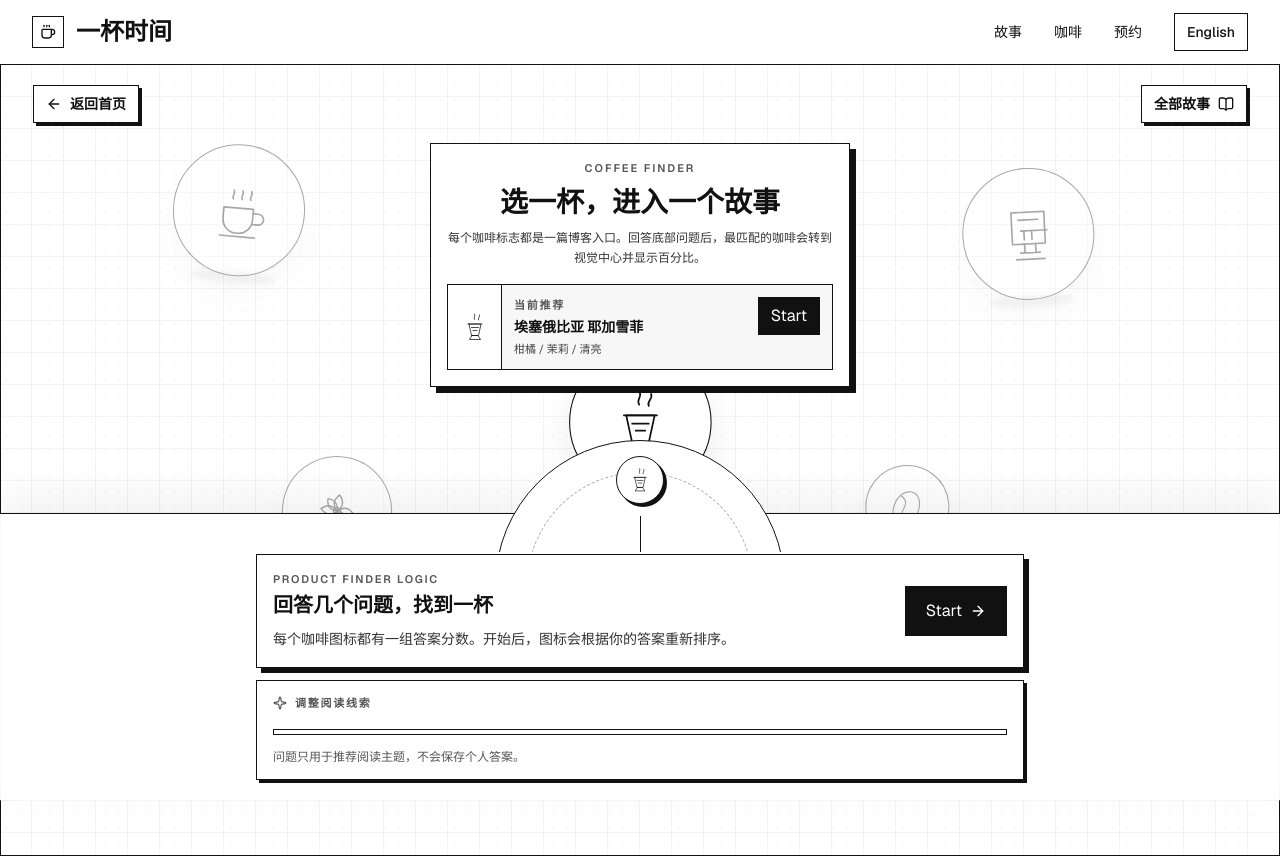
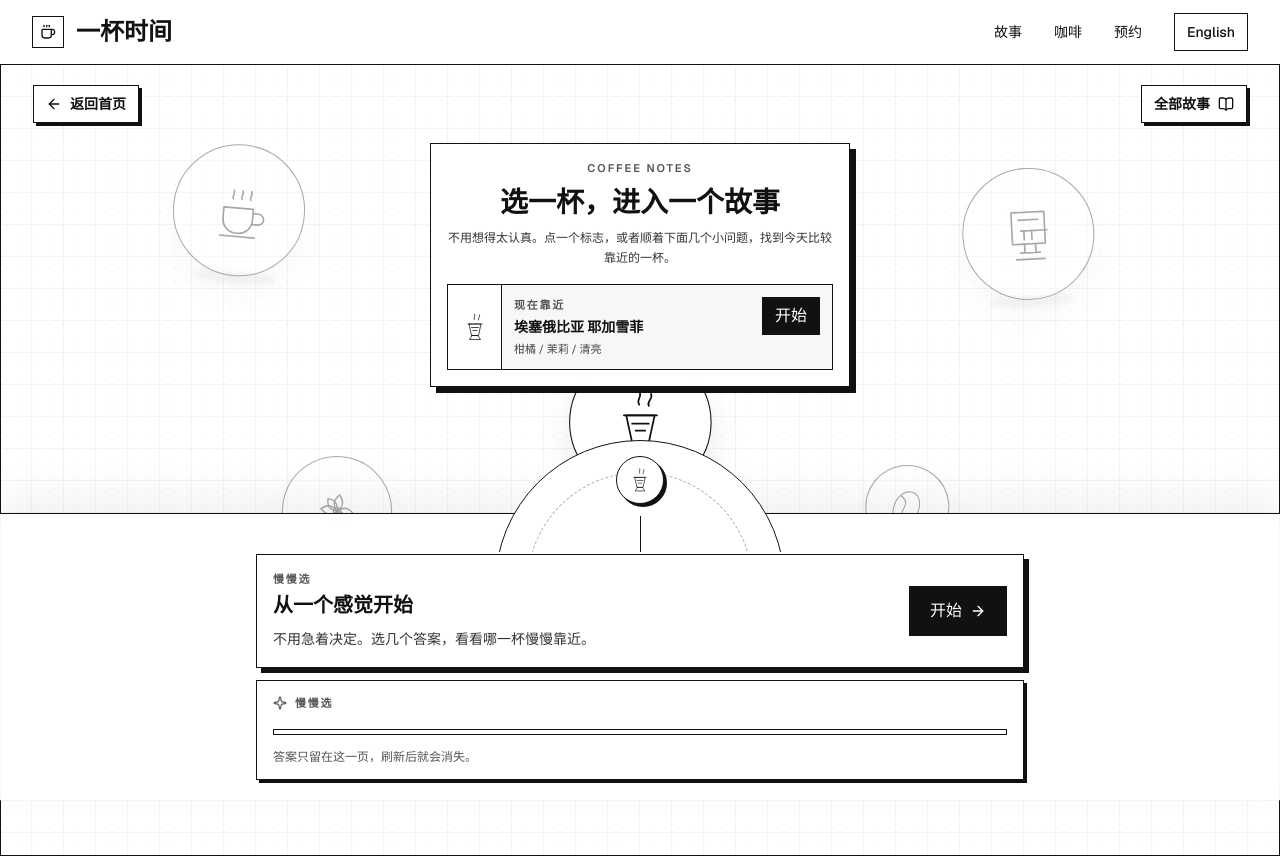
Before and after one commit to Shunnnyyy/yibei-time-site, a Next.js app: page /coffee-finder in a window 1280 px wide. Built offline with nearby package versions, Linux system fonts and the light colour scheme.

Commit message:
Soften coffee finder copy

```diff
--- a/src/app/coffee-finder/page.tsx
+++ b/src/app/coffee-finder/page.tsx
@@ -6,7 +6,7 @@ import { getLocale } from "@/lib/content";
 export const metadata: Metadata = {
   title: "咖啡阅读选择器 | 一杯时间",
   description:
-    "一个 Vitra 风格的咖啡阅读选择器，用聊天时间和年龄段找到对应的一杯故事。",
+    "从几个轻轻的问题开始，选一杯咖啡，进入一段故事。",
 };
 
 type CoffeeFinderPageProps = {
--- a/src/components/coffee-finder.tsx
+++ b/src/components/coffee-finder.tsx
@@ -70,8 +70,8 @@ const questions: FinderQuestion[] = [
       en: "What time mood do you want?",
     },
     hint: {
-      zh: "像 Vitra 选择椅子一样，先选一个阅读状态。",
-      en: "Like choosing a chair, start with the reading mood.",
+      zh: "不用选得很准，靠近现在的感觉就好。",
+      en: "It does not need to be exact. Choose what feels close.",
     },
     answers: [
       { id: "morning", label: { zh: "早晨清醒", en: "Morning" } },
@@ -103,8 +103,8 @@ const questions: FinderQuestion[] = [
       en: "What reading pace do you want?",
     },
     hint: {
-      zh: "答案会改变每个咖啡主题的匹配分数。",
-      en: "Your answer changes every coffee match score.",
+      zh: "有些故事适合很快读完，有些适合放慢一点。",
+      en: "Some stories are quick. Some need a slower pace.",
     },
     answers: [
       { id: "quick", label: { zh: "短而直接", en: "Quick" } },
@@ -275,13 +275,15 @@ export function CoffeeFinder({ locale }: CoffeeFinderProps) {
                     <p className="text-[11px] font-semibold uppercase tracking-[0.16em] text-[#555]">
                       {isStarted
                         ? locale === "zh"
-                          ? "Match percentage"
-                          : "Match percentage"
+                          ? "适合度"
+                          : "Fit"
                         : copy.selectedLabel}
                     </p>
                     <p className="mt-1 text-sm font-semibold text-[#111]">
                       {isStarted
-                        ? `${activeMatch}% match`
+                        ? locale === "zh"
+                          ? `${activeMatch}% 靠近`
+                          : `${activeMatch}% fit`
                         : activeProfile.name[locale]}
                     </p>
                   </div>
@@ -291,7 +293,7 @@ export function CoffeeFinder({ locale }: CoffeeFinderProps) {
                       className="border border-[#111] bg-[#111] px-3 py-1.5 text-xs font-semibold text-white transition hover:bg-white hover:text-[#111]"
                       onClick={() => setIsStarted(true)}
                     >
-                      Start
+                      {locale === "zh" ? "开始" : "Start"}
                     </button>
                   ) : null}
                 </div>
@@ -430,7 +432,7 @@ function CoffeeMark({
         <span className="mt-3 max-w-[13rem] border border-[#111] bg-white px-3 py-2 text-xs font-semibold leading-5 text-[#111] opacity-0 shadow-[3px_3px_0_#111] transition group-hover:opacity-100 group-focus-visible:opacity-100">
           {profile.name[locale]}
           <span className="block text-[11px] uppercase tracking-[0.12em] text-[#111]">
-            {match}% match
+            {locale === "zh" ? `${match}% 靠近` : `${match}% fit`}
           </span>
           <span className="block font-normal text-[#444]">
             {profile.tag[locale]} / {profile.flavor[locale]}
@@ -505,15 +507,15 @@ function QuestionDeck({
             <div className="grid gap-3 sm:grid-cols-[1fr_auto] sm:items-center">
               <div>
                 <p className="text-[11px] font-semibold uppercase tracking-[0.16em] text-[#555]">
-                    {locale === "zh" ? "Product finder logic" : "Product finder logic"}
+                  {locale === "zh" ? "慢慢选" : "Choose slowly"}
                 </p>
                 <h2 className="mt-1 text-xl font-semibold text-[#111]">
-                    {locale === "zh" ? "回答几个问题，找到一杯" : "Answer, then match a cup"}
+                  {locale === "zh" ? "从一个感觉开始" : "Start with a feeling"}
                 </h2>
                 <p className="mt-2 text-sm leading-6 text-[#333]">
                   {locale === "zh"
-                      ? "每个咖啡图标都有一组答案分数。开始后，图标会根据你的答案重新排序。"
-                      : "Each coffee icon has answer scores. After you start, icons reorder by your answers."}
+                    ? "不用急着决定。选几个答案，看看哪一杯慢慢靠近。"
+                    : "No need to decide fast. Pick a few answers and see which cup comes closer."}
                 </p>
               </div>
               <button
@@ -521,7 +523,7 @@ function QuestionDeck({
                 className="inline-flex items-center justify-center gap-2 border border-[#111] bg-[#111] px-5 py-3 text-sm font-semibold text-white transition hover:bg-white hover:text-[#111]"
                 onClick={onStart}
               >
-                  Start
+                {locale === "zh" ? "开始" : "Start"}
                 <ArrowRight className="h-4 w-4" aria-hidden />
               </button>
             </div>
@@ -537,8 +539,9 @@ function QuestionDeck({
               <div className="flex flex-wrap items-start justify-between gap-3">
                 <div>
                   <p className="text-[11px] font-semibold uppercase tracking-[0.16em] text-[#555]">
-                    {locale === "zh" ? "Question" : "Question"}{" "}
-                    {String(questionIndex + 1).padStart(2, "0")}
+                    {locale === "zh"
+                      ? `第 ${String(questionIndex + 1).padStart(2, "0")} 题`
+                      : `Question ${String(questionIndex + 1).padStart(2, "0")}`}
                   </p>
                   <h2 className="mt-1 text-xl font-semibold leading-7 text-[#111]">
                     {question.title[locale]}
@@ -549,7 +552,7 @@ function QuestionDeck({
                 </div>
                 <div className="border border-[#111] bg-[#f7f7f7] px-3 py-2 text-right">
                   <p className="text-[10px] font-semibold uppercase tracking-[0.14em] text-[#555]">
-                    Match
+                    {locale === "zh" ? "靠近" : "Fit"}
                   </p>
                   <p className="text-sm font-semibold text-[#111]">
                     {activeMatch}%
@@ -586,8 +589,8 @@ function QuestionDeck({
             <Sparkle className="h-3.5 w-3.5" aria-hidden />
             {isStarted
               ? locale === "zh"
-                ? "Questionnaire"
-                : "Questionnaire"
+                ? "这一杯"
+                : "This cup"
               : copy.controlsTitle}
           </p>
           <div className="mt-3 h-1.5 border border-[#111] bg-white">
@@ -604,7 +607,11 @@ function QuestionDeck({
                   ).padStart(2, "0")} / ${String(questions.length).padStart(
                     2,
                     "0",
-                  )} · ${activeProfile.name[locale]} · ${activeMatch}% match`
+                  )} · ${activeProfile.name[locale]} · ${
+                    locale === "zh"
+                      ? `${activeMatch}% 靠近`
+                      : `${activeMatch}% fit`
+                  }`
                 : copy.helperText}
             </p>
             <div className="flex items-center gap-3">
--- a/src/lib/content.ts
+++ b/src/lib/content.ts
@@ -103,7 +103,7 @@ export const siteCopy = {
       "你可以选择线下或线上。信息会通过邮件发给我确认。",
     coffeeFinderTitle: "找到适合你的一杯",
     coffeeFinderBody:
-      "进入一个像 Vitra 选择器一样的咖啡阅读墙。回答几个问题，系统会给每个咖啡主题计算 match percentage。",
+      "先凭感觉选一选，再从一杯咖啡走进一段故事。每个标志都藏着一种聊天的气味。",
     storiesTitle: "最近的故事",
     storiesBody: "真实聊天后会更新文章。现在先放项目笔记和路线计划。",
     readAll: "阅读全部",
@@ -127,7 +127,7 @@ export const siteCopy = {
       "You can choose in person or online. The booking details will be emailed to me.",
     coffeeFinderTitle: "Find your cup",
     coffeeFinderBody:
-      "Enter a Vitra-style coffee reading wall. Answer a few questions and every coffee theme gets a match percentage.",
+      "Choose by feeling, then enter a story through a cup. Each mark carries a different mood.",
     storiesTitle: "Recent stories",
     storiesBody:
       "Real stories will come after the chats. For now, these are project notes and route plans.",
@@ -143,22 +143,22 @@ export const siteCopy = {
 
 export const coffeeFinderCopy = {
   zh: {
-    eyebrow: "Coffee Finder",
+    eyebrow: "Coffee Notes",
     pageTitle: "选一杯，进入一个故事",
     pageBody:
-      "每个咖啡标志都是一篇博客入口。回答底部问题后，最匹配的咖啡会转到视觉中心并显示百分比。",
-    homeCta: "进入咖啡选择器",
+      "不用想得太认真。点一个标志，或者顺着下面几个小问题，找到今天比较靠近的一杯。",
+    homeCta: "去选一杯",
     allStories: "全部故事",
     backHome: "返回首页",
     openStory: "点击阅读故事",
-    selectedLabel: "当前推荐",
-    helperText: "问题只用于推荐阅读主题，不会保存个人答案。",
-    controlsTitle: "调整阅读线索",
+    selectedLabel: "现在靠近",
+    helperText: "答案只留在这一页，刷新后就会消失。",
+    controlsTitle: "慢慢选",
     timeLabel: "聊天时间",
     ageLabel: "年龄段",
     timeSliderLabel: "选择聊天发生时间",
     ageSliderLabel: "选择聊天者年龄段",
-    dialHint: "开始后，咖啡图标会根据答案分数重新排序。",
+    dialHint: "从一个小问题开始，让这一杯慢慢浮到前面。",
     timeBands: {
       "08:00": "08:00",
       "10:00": "10:00",
@@ -179,22 +179,22 @@ export const coffeeFinderCopy = {
     },
   },
   en: {
-    eyebrow: "Coffee Finder",
+    eyebrow: "Coffee Notes",
     pageTitle: "Pick a cup, enter a story",
     pageBody:
-      "Each coffee mark is a reading path. Answer the bottom questions and the best match moves into focus with a percentage.",
+      "No need to overthink it. Click a mark, or follow a few quiet questions to find a cup for now.",
     homeCta: "Open coffee finder",
     allStories: "All stories",
     backHome: "Back home",
     openStory: "Read story",
-    selectedLabel: "Current match",
-    helperText: "Answers only guide the reading match and are not saved.",
-    controlsTitle: "Adjust reading clues",
+    selectedLabel: "Closest now",
+    helperText: "Answers stay on this page and disappear after refresh.",
+    controlsTitle: "Choose slowly",
     timeLabel: "Chat time",
     ageLabel: "Age range",
     timeSliderLabel: "Choose the chat time",
     ageSliderLabel: "Choose the person age range",
-    dialHint: "After you start, coffee icons reorder by answer scores.",
+    dialHint: "Start with a small question and let one cup drift forward.",
     timeBands: {
       "08:00": "08:00",
       "10:00": "10:00",
```
Lines whose indentation alone changed are shown as unchanged.
